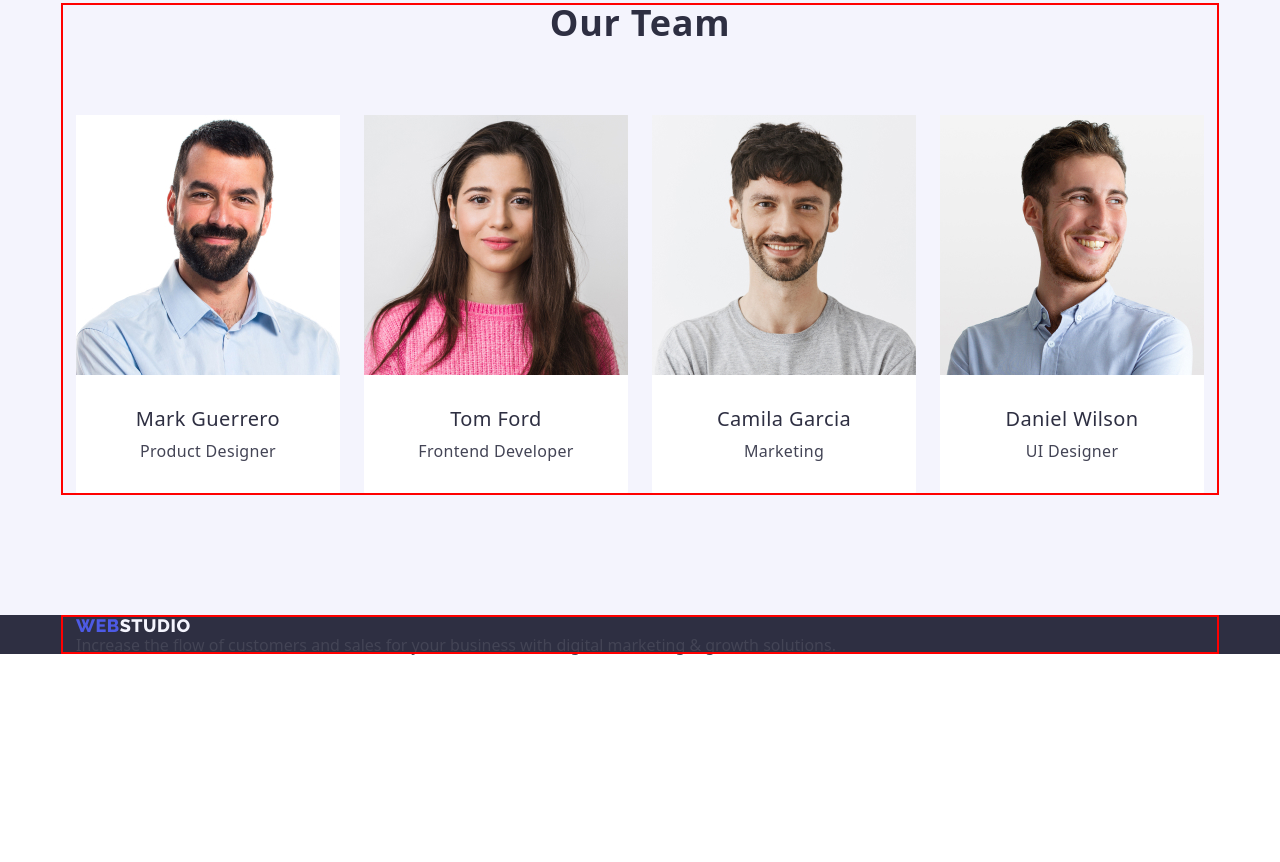
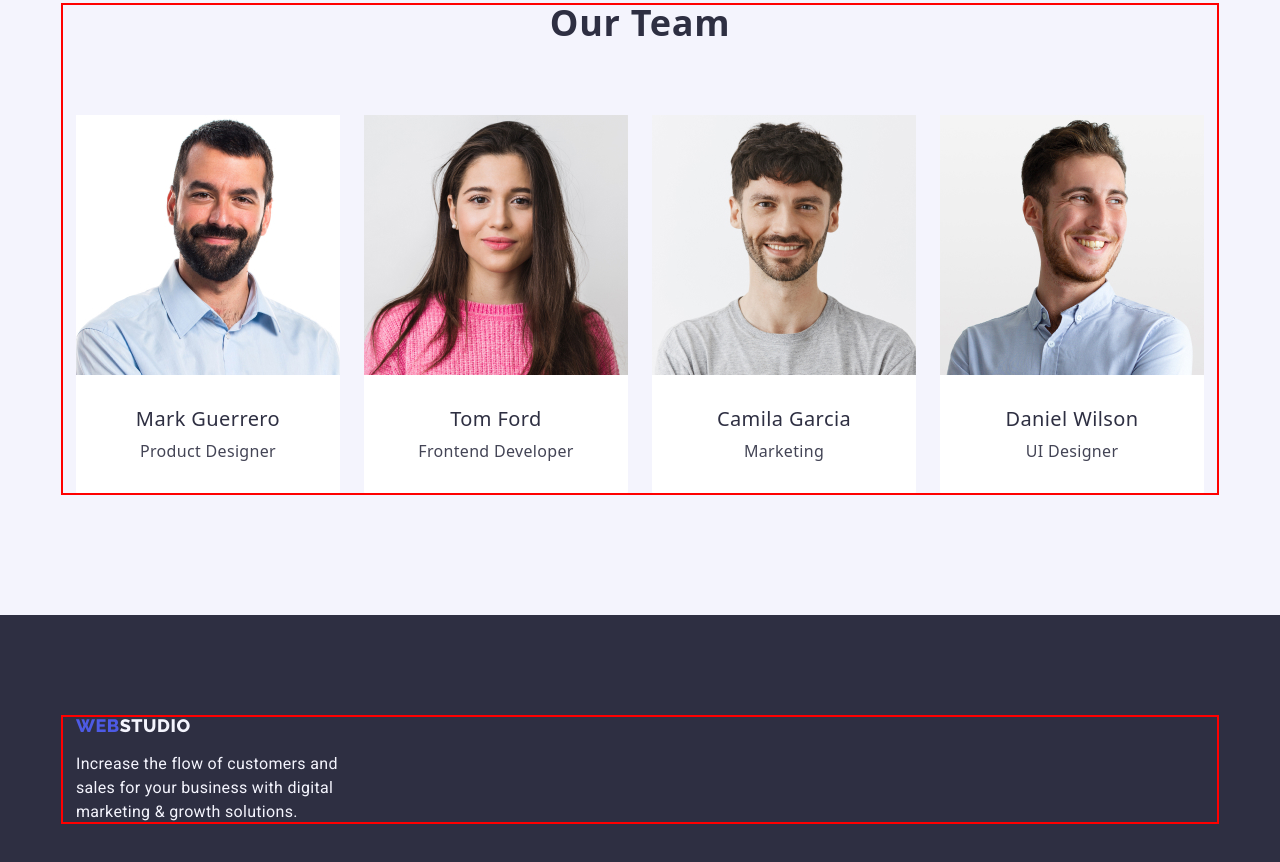
Before and after one commit to slvkzhdn/goit-markup-hw-03, a plain HTML site: page index.html in a window 1280 px wide. Shown: the part 1810-2672 px from the top of the page. Before the commit the page ends 2466 px from the top, so only its background shows below. Drawn offline with nearby package versions, Linux system fonts and the light colour scheme.

Commit message:
2day 6popravki

```diff
--- a/css/styles.css
+++ b/css/styles.css
@@ -286,6 +286,7 @@ section {
 
 .footer {
     background-color: #2e2f42;
+    padding: 100px 0;
 
 }
 
@@ -297,6 +298,20 @@ section {
     letter-spacing: 0.03em;
     text-transform: uppercase;
     color: #4d5ae5;
+    margin-bottom: 16px;
+    display: inline-block;
+}
+
+.footer-txt {
+font-family: 'Roboto';
+font-style: normal;
+font-weight: 400;
+font-size: 16px;
+line-height: 24px;
+letter-spacing: 0.02em;
+color: #F4F4FD;
+width: 264px;
+height: 72px;
 }
 
 .span-footer {
```
